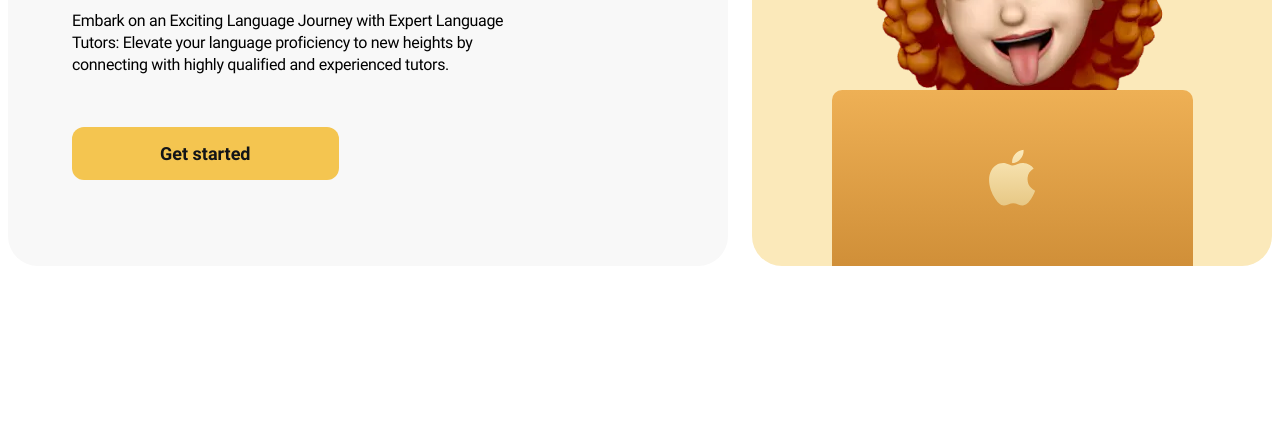
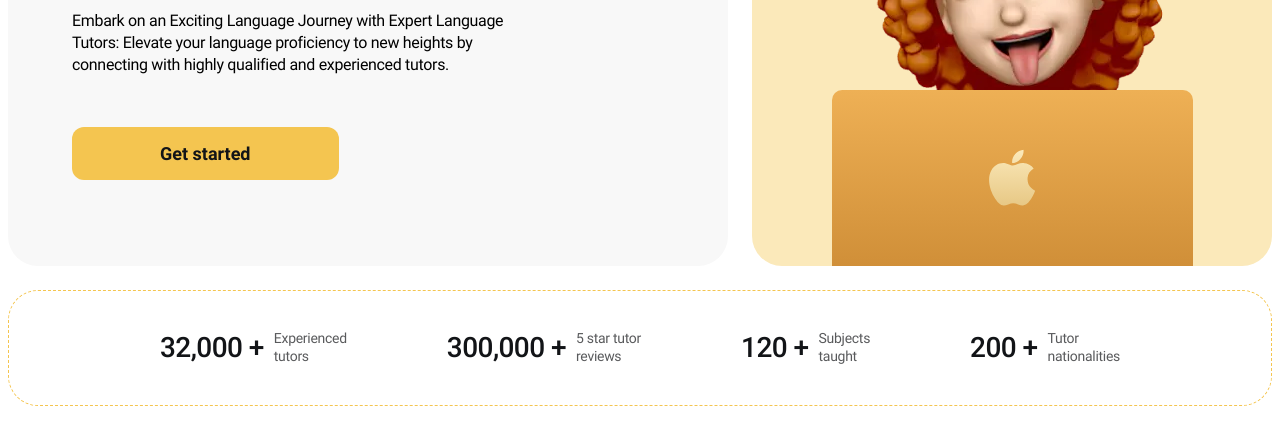
Before and after one commit to VladyslavVagin/LearnLingo, a React app: page /home in a window 1280 px wide. Shown: the part 332-776 px from the top of the page. Built offline with nearby package versions, Linux system fonts and the light colour scheme.

Commit message:
add Home Stats
Add to Home Page Statistic section

```diff
--- /dev/null
+++ b/src/components/HomePage/Stats/Stats.jsx
@@ -0,0 +1,29 @@
+import React from "react";
+import { StatsContainer, StatsList } from "./Stats.styled";
+
+const Stats = () => {
+  return (
+    <StatsContainer>
+      <StatsList>
+        <li>
+          <span>32,000 + </span>
+          <p>Experienced <br/> tutors</p>
+        </li>
+        <li>
+          <span>300,000 + </span>
+          <p>5 star tutor <br/> reviews</p>
+        </li>
+        <li>
+          <span>120 + </span>
+          <p>Subjects <br/> taught</p>
+        </li>
+        <li>
+          <span>200 + </span>
+          <p>Tutor <br/> nationalities</p>
+        </li>
+      </StatsList>
+    </StatsContainer>
+  );
+};
+
+export default Stats;
--- /dev/null
+++ b/src/components/HomePage/Stats/Stats.styled.jsx
@@ -0,0 +1,41 @@
+import styled from "styled-components";
+
+export const StatsContainer = styled.div`
+  border: 1.5px dashed var(--accent-color);
+  border-radius: 30px;
+  height: 116px;
+  margin-top: 24px;
+  margin-bottom: 32px;
+  display: flex;
+  align-items: center;
+  justify-content: center;
+`;
+
+export const StatsList = styled.ul`
+  display: flex;
+  align-items: center;
+  justify-content: center;
+  column-gap: 100px;
+
+  li {
+    display: flex;
+    align-items: center;
+    column-gap: 10px;
+
+    span {
+      font-size: 28px;
+      font-weight: 500;
+      letter-spacing: -0.02em;
+      line-height: 1.14286;
+      color: var(--dark-color);
+    }
+
+    p {
+      font-size: 14px;
+      font-weight: 400;
+      line-height: 1.28571;
+      letter-spacing: -0.02em;
+      color: var(--stat-textColor);
+    }
+  }
+`;
--- a/src/index.css
+++ b/src/index.css
@@ -43,6 +43,7 @@
   --accent-light: #fbe9ba;
   --bg-macbook: linear-gradient(180deg, #eeb055 0%, #d08f38 100%);
   --icon-stopColor: #E7C885;
+  --stat-textColor: rgba(18, 20, 23, 0.7);
 }
 
 * {
--- a/src/pages/HomePage/HomePage.jsx
+++ b/src/pages/HomePage/HomePage.jsx
@@ -1,17 +1,19 @@
-import React from 'react'
-import MainTitle from '../../components/HomePage/MainTitle/MainTitle'
-import ImagePart from '../../components/HomePage/ImagePart/ImagePart'
-import { HomePageContainer, UpperContainer } from './HomePage.styled'
+import React from "react";
+import MainTitle from "../../components/HomePage/MainTitle/MainTitle";
+import ImagePart from "../../components/HomePage/ImagePart/ImagePart";
+import Stats from "../../components/HomePage/Stats/Stats";
+import { HomePageContainer, UpperContainer } from "./HomePage.styled";
 
 const HomePage = () => {
   return (
     <HomePageContainer>
       <UpperContainer>
-        <MainTitle/>
-        <ImagePart/>
+        <MainTitle />
+        <ImagePart />
       </UpperContainer>
+      <Stats />
     </HomePageContainer>
-  )
-}
+  );
+};
 
-export default HomePage
+export default HomePage;
```
